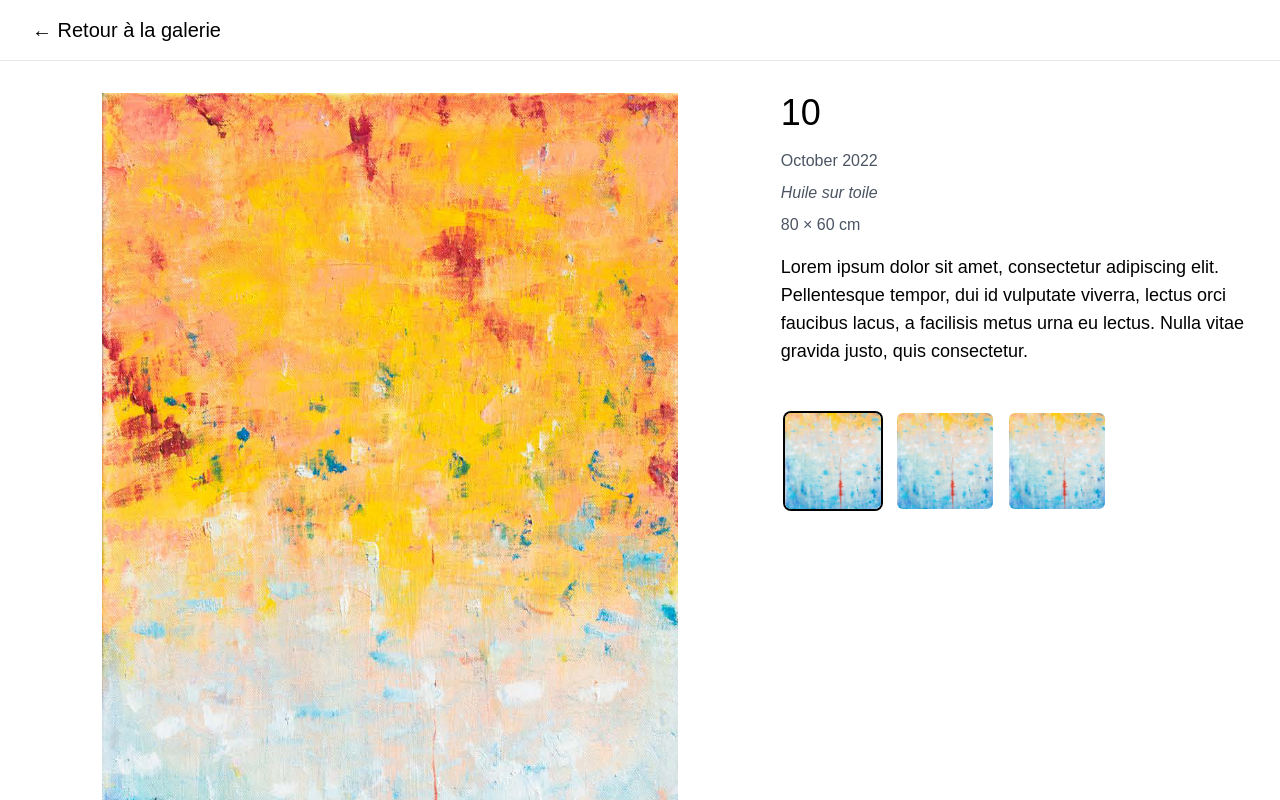
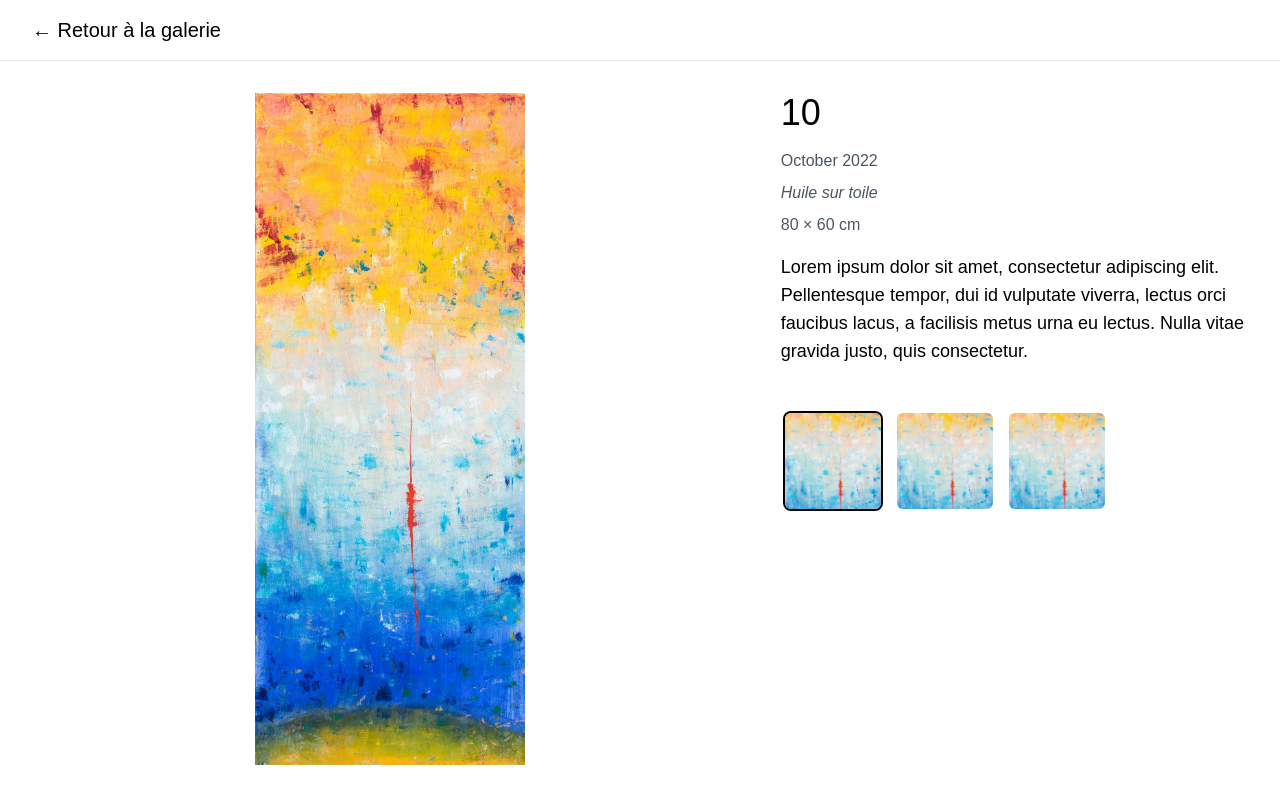
Before and after one commit to giraud-d/alois-lamotte, a SvelteKit app: page /painting/10 in a window 1280 px wide. Shown: the top 800 px of the page. Built offline with nearby package versions, Linux system fonts and the light colour scheme.

Commit message:
feat(painting): improve navigation with key

```diff
--- a/src/routes/(pages)/painting/[link]/+page.svelte
+++ b/src/routes/(pages)/painting/[link]/+page.svelte
@@ -63,6 +63,10 @@
 			} else if (nextPainting) {
 				window.location.href = `/painting/${nextPainting.link}`;
 			}
+		} else if (e.key === 'Escape' && isModalOpen) {
+			closeModal();
+		} else if ((e.key === 'Enter' || e.key === ' ') && !isModalOpen) {
+			openModal();
 		}
 	}
 
@@ -86,7 +90,7 @@
 			<div class="max-w-7xl mx-auto">
 				<div class="grid grid-cols-1 md:grid-cols-10 gap-4 md:gap-8">
 					<div class="md:col-span-6">
-						<div class="w-full" style="aspect-ratio: {$containerRatio}">
+						<div class="w-full max-h-[84vh]" style="aspect-ratio: {$containerRatio}">
 							<button
 								class="w-full h-full cursor-pointer bg-transparent border-0 p-0"
 								on:click={openModal}
```
